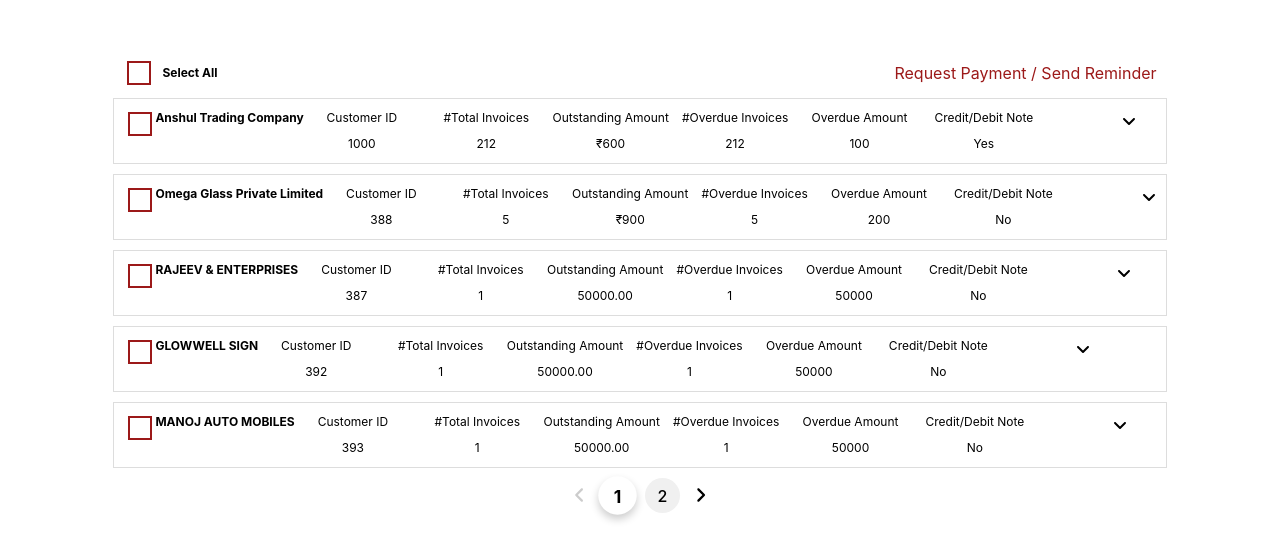
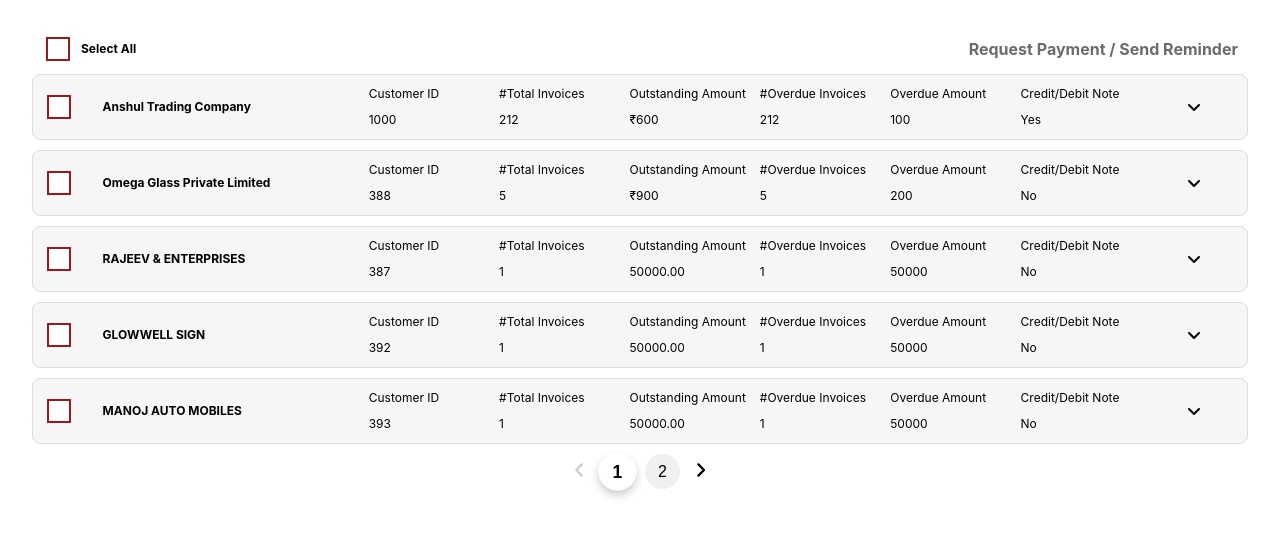
Before and after one commit to preetika-coditas/Banking-Application, a React (Vite) app: page / in a window 1280 px wide. Shown: the top 560 px of the page. Built offline with nearby package versions, Linux system fonts and the light colour scheme.

Commit message:
review changes

```diff
--- a/src/App.css
+++ b/src/App.css
@@ -1,46 +1,7 @@
 #root {
-  max-width: 1280px;
-  margin: 0 auto;
-  padding: 2rem;
-  text-align: center;
+  padding: 1.5rem 2rem;
 }
-
-.logo {
-  height: 6em;
-  padding: 1.5em;
-  will-change: filter;
-  transition: filter 300ms;
+body {
+  background-color: white;
+  color: black;
 }
-.logo:hover {
-  filter: drop-shadow(0 0 2em #646cffaa);
-}
-.logo.react:hover {
-  filter: drop-shadow(0 0 2em #61dafbaa);
-}
-
-@keyframes logo-spin {
-  from {
-    transform: rotate(0deg);
-  }
-  to {
-    transform: rotate(360deg);
-  }
-}
-
-@media (prefers-reduced-motion: no-preference) {
-  a:nth-of-type(2) .logo {
-    animation: logo-spin infinite 20s linear;
-  }
-}
-
-.card {
-  padding: 2em;
-}
-
-.read-the-docs {
-  color: #888;
-}
-.dashboard-container{
-  background-color: white;
-  padding: 1rem;
-}
--- a/src/components/Accordion/Accordion.module.scss
+++ b/src/components/Accordion/Accordion.module.scss
@@ -3,6 +3,8 @@
     margin-bottom: 10px;
     padding: 10px;
     color: black;
+    background-color: #f6f6f6;
+    border-radius: .5rem;
   }
 
   .accordionHeader {
@@ -25,6 +27,13 @@
     transform: rotate(180deg);
   }
   .subContainer {
+    display: grid;
+    align-items: center;
+    grid-template-columns: 0.3fr 1.5fr 4.5fr 0.5fr;
+    gap: 8px;
+  }
+  .iconWrapper {
     display: flex;
-    gap: 5rem;
+    justify-content: center;
+    cursor: pointer;
   }
--- a/src/components/CustomerDetails/CustomerDetails.tsx
+++ b/src/components/CustomerDetails/CustomerDetails.tsx
@@ -11,7 +11,7 @@ const CustomerDetails: React.FC<CustomerDetailsProps> = ({
   onCheckboxChange,
 }) => {
   return (
-    <div className={styles.DetailsWrapper}>
+    <>
       <Checkbox
         isChecked={isChecked}
         isPartiallyChecked={isPartiallyChecked}
@@ -35,7 +35,7 @@ const CustomerDetails: React.FC<CustomerDetailsProps> = ({
           ))}
         </div>
       </div>
-    </div>
+    </>
   );
 };
 
--- a/src/components/Helper/invoices.ts
+++ b/src/components/Helper/invoices.ts
@@ -7,6 +7,28 @@ export const isInvoiceOverdue = (dueDate: string): boolean => {
     return invoiceDueDate < today;
   };
 
+  const calculateDaysDifference = (dueDate: Date): number => {
+    const diffInTime = dueDate.getTime() - today.getTime();
+    return Math.ceil(diffInTime / (1000 * 3600 * 24)); // Convert milliseconds to days
+  };
+
+  export const getInvoiceStatus = (dueDate: string): string => {
+    const [day, month, year] = dueDate.split("/").map(Number);
+    const invoiceDueDate = new Date(year + 2000, month - 1, day);
+
+    const daysDifference = calculateDaysDifference(invoiceDueDate);
+    const isOverdue = invoiceDueDate < today;
+
+    const dayLabel = Math.abs(daysDifference) === 1 ? "day" : "days";
+
+    if (isOverdue) {
+      return `Overdue by ${Math.abs(daysDifference)} ${dayLabel}`;
+    } else {
+      return `Upcoming in ${daysDifference} ${dayLabel}`;
+    }
+  };
+
+
   export const calculateTotalOverdueAmount = (invoices: Invoice[]) => {
     let sum = 0;
     invoices.map((item: Invoice) => {
--- a/src/components/InvoicesDetails/InvoicesDetails.module.scss
+++ b/src/components/InvoicesDetails/InvoicesDetails.module.scss
@@ -1,9 +1,8 @@
 .tableContainer {
-    border-radius: 1rem;
-    padding: 10px;
   width: 100%;
   margin: 20px 0;
   font-size: 12px;
+  background-color: white;
 }
 
 .accordionContent {
@@ -30,7 +29,7 @@
 }
 
 thead {
-    background-color: #f5f5f5;
+  background-color: #a9a9a93d;
 }
 
 tbody tr:hover {
@@ -40,3 +39,15 @@
 input[type="checkbox"] {
   cursor: pointer;
 }
+
+.statusOverdue,
+.dueDateOverdue {
+  color: red;
+  font-weight: 500;
+}
+
+.statusUpcoming,
+.dueDateUpcoming {
+  color: green;
+  font-weight: 500;
+}
--- a/src/components/InvoicesDetails/InvoicesDetails.tsx
+++ b/src/components/InvoicesDetails/InvoicesDetails.tsx
@@ -4,6 +4,7 @@ import Checkbox from "../Checkbox/Checkbox";
 import styles from "./InvoicesDetails.module.scss";
 import { InvoicesDetailsProps } from "../../types/invoiceDetailsPropsTypes";
 import { invoiceDetails } from "../../constants/invoiceDetailsMapping";
+import { getInvoiceStatus, isInvoiceOverdue } from "../Helper/invoices"; // Import new functions
 
 const InvoicesDetails: React.FC<InvoicesDetailsProps> = ({
   invoices,
@@ -23,6 +24,29 @@ const InvoicesDetails: React.FC<InvoicesDetailsProps> = ({
       const documentNumber = row.documentNumber || "N/A";
       const initials = documentType.substring(0, 2).toUpperCase();
       return `${initials} - ${documentNumber}`;
+    }
+
+    if (key === "status") {
+      const status = getInvoiceStatus(row.dueDate);
+      const isOverdue = isInvoiceOverdue(row.dueDate);
+      return (
+        <span
+          className={isOverdue ? styles.statusOverdue : styles.statusUpcoming}
+        >
+          {status}
+        </span>
+      );
+    }
+
+    if (key === "dueDate") {
+      const isOverdue = isInvoiceOverdue(row.dueDate);
+      return (
+        <span
+          className={isOverdue ? styles.dueDateOverdue : styles.dueDateUpcoming}
+        >
+          {row.dueDate}
+        </span>
+      );
     }
 
     const value = row[key];
--- a/src/constants/customersData.ts
+++ b/src/constants/customersData.ts
@@ -195,7 +195,7 @@ export const CustomerData: Customer[] = [
         customerName: "GLOWWELL SIGN",
         invoiceDate: "22/04/24",
         outstandingAmount: 50000.0,
-        dueDate: "20/08/24",
+        dueDate: "16/10/24",
         status: null,
         lastReminder: "31/07/24",
         invoiceAmount: "0.00",
@@ -234,7 +234,7 @@ export const CustomerData: Customer[] = [
         customerName: "MANOJ AUTO MOBILES",
         invoiceDate: "22/04/24",
         outstandingAmount: 50000.0,
-        dueDate: "20/08/24",
+        dueDate: "13/10/24",
         status: null,
         lastReminder: "29/07/24",
         invoiceAmount: "0.00",
--- a/src/index.css
+++ b/src/index.css
@@ -5,7 +5,7 @@
 
   color-scheme: light dark;
   color: rgba(255, 255, 255, 0.87);
-  background-color: #f2efef;
+  background-color: #242424;
 
   font-synthesis: none;
   text-rendering: optimizeLegibility;
@@ -13,18 +13,8 @@
   -moz-osx-font-smoothing: grayscale;
 }
 
-a {
-  font-weight: 500;
-  color: #646cff;
-  text-decoration: inherit;
-}
-a:hover {
-  color: #535bf2;
-}
-
 body {
   margin: 0;
-  display: flex;
   min-width: 320px;
   min-height: 100vh;
 }
@@ -33,35 +23,3 @@ h1 {
   font-size: 3.2em;
   line-height: 1.1;
 }
-
-button {
-  border-radius: 8px;
-  border: 1px solid transparent;
-  padding: 0.6em 1.2em;
-  font-size: 1em;
-  font-weight: 500;
-  font-family: inherit;
-  background-color: #1a1a1a;
-  cursor: pointer;
-  transition: border-color 0.25s;
-}
-button:hover {
-  border-color: #646cff;
-}
-button:focus,
-button:focus-visible {
-  outline: 4px auto -webkit-focus-ring-color;
-}
-
-@media (prefers-color-scheme: light) {
-  :root {
-    color: #213547;
-    background-color: #ffffff;
-  }
-  a:hover {
-    color: #747bff;
-  }
-  button {
-    background-color: #f9f9f9;
-  }
-}
--- a/src/pages/CustomerTablePage/CustomerTablePage.module.scss
+++ b/src/pages/CustomerTablePage/CustomerTablePage.module.scss
@@ -9,6 +9,11 @@
   justify-content: flex-end;
   color: #9c1919;
   cursor: pointer;
+  &.disabled {
+    color: #6b6b6b;
+    cursor: not-allowed;
+    font-weight: 700;
+  }
 }
 .modalContent {
   color: black;
```
Lines whose indentation alone changed are shown as unchanged.
